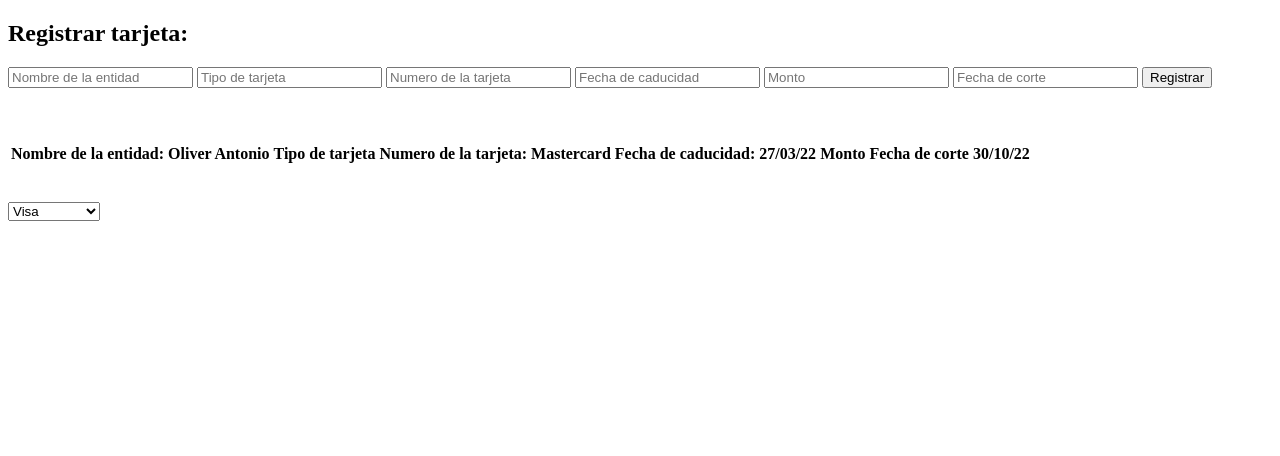
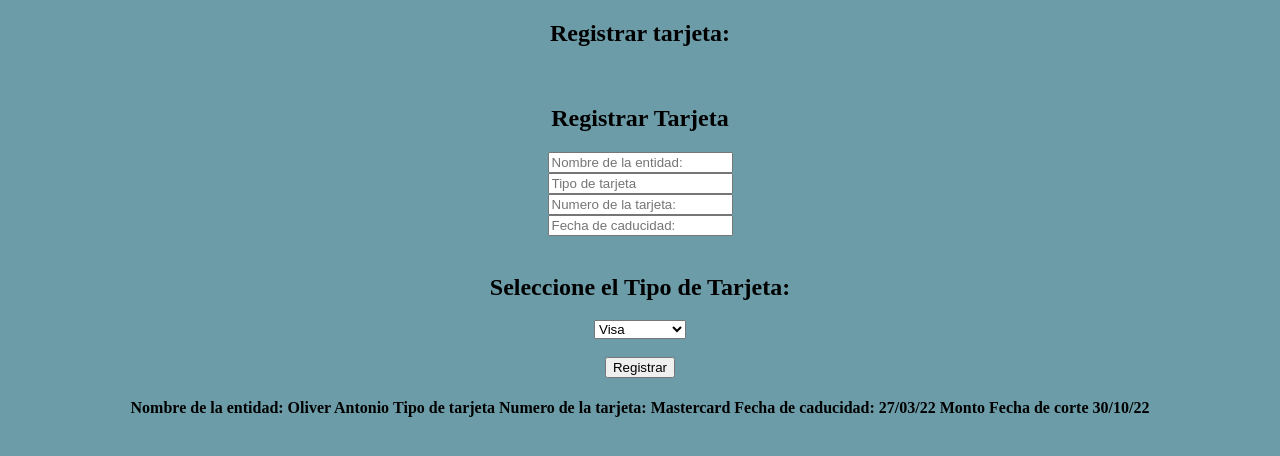
Before and after one commit to Riley141/Alfaro-Arabia-Taller-3_Daw, a plain HTML site: page index.html in a window 1280 px wide. Drawn offline with Linux system fonts and the light colour scheme; files whose address does not match are found by name.

Commit message:
Update index.html

```diff
--- a/index.html
+++ b/index.html
@@ -9,35 +9,33 @@
     <title></title>
 
 </head>
-<body>
-   <h2>Registrar tarjeta:</h2>
+<body bgcolor="6B9CA7">
 
-    <input class="input" type="text" id="Entidad" placeholder="Nombre de la entidad">
-    <input class="input" type="text" id="TipoTarjeta" placeholder="Tipo de tarjeta">
-    <input class="input" type="text" id="NumeroTargeta" placeholder="Numero de la tarjeta">
-    <input class="input" type="text" id="Caducidad" placeholder="Fecha de caducidad">
-    <input class="input" type="text" id="Monto" placeholder="Monto">
-    <input class="input" type="text" id="FechaCorte" placeholder="Fecha de corte">
-    <button class="boton" id="boton">Registrar</button>
+   <center><h2>Registrar tarjeta:</h2></center>
+
+    <br>
+
+ <center>
+        <div class="contenedor">
+            <h2>Registrar Tarjeta</h2>
+            <form role="form" onsubmit="Enviar(event);">
+                <div class="formCar">
+                    <input type="text" name="Fnombre" id="Fnombre" placeholder="Nombre de la entidad:" required="">
+                </div>
+                <div class="formCar">
+                    <input type="text" name="Fdui" id="Fdui" placeholder="Tipo de tarjeta" required="">
+                </div>
+                <div class="formCar">
+                    <input type="text" name="Fnit" id="Fnit" placeholder="Numero de la tarjeta:" required="">
+                </div>
+                <div class="formCar">
+                    <input type="text" name="Fnit" id="Fnit" placeholder="Fecha de caducidad:" required="">
+
+                </div>
 
 
-     <table class="tabla" id="lista_de_targetas">
-                <thead>
-                <th>Nombre de la entidad: Oliver Antonio</th>
-                <th>Tipo de tarjeta</th>
-                <br>
-                <th>Numero de la tarjeta: Mastercard</th>
-                <br>
-                <th>Fecha de caducidad: 27/03/22</th>
-                <th>Monto</th>
-                <br>
-                <th>Fecha de corte 30/10/22</th>
-                <br>
-                </thead>
-                <tbody>
-       </tbody>
-            </table><br><br>
-
+ <br>
+  <h2>Seleccione el Tipo de Tarjeta:</h2>
             <div class="formCar">
                 <select>
                     <option> Visa</option>
@@ -49,6 +47,27 @@
 
                 </select>
             </div>
+               <br> <button class="boton" id="boton">Registrar</button>
+
+<br>
+ <table class="tabla" id="lista_de_targetas">
+                <thead>
+                <th>Nombre de la entidad: Oliver Antonio</th>
+
+                <th>Tipo de tarjeta</th>
+
+                <th>Numero de la tarjeta: Mastercard</th>
+                <br>
+                <th>Fecha de caducidad: 27/03/22</th>
+                <th>Monto</th>
+
+                <th>Fecha de corte 30/10/22</th>
+
+                </thead>
+                <tbody>
+       </tbody>
+            </table>
+
 </body>
 <footer>
     <script src="Js/Java.js"></script>
```
